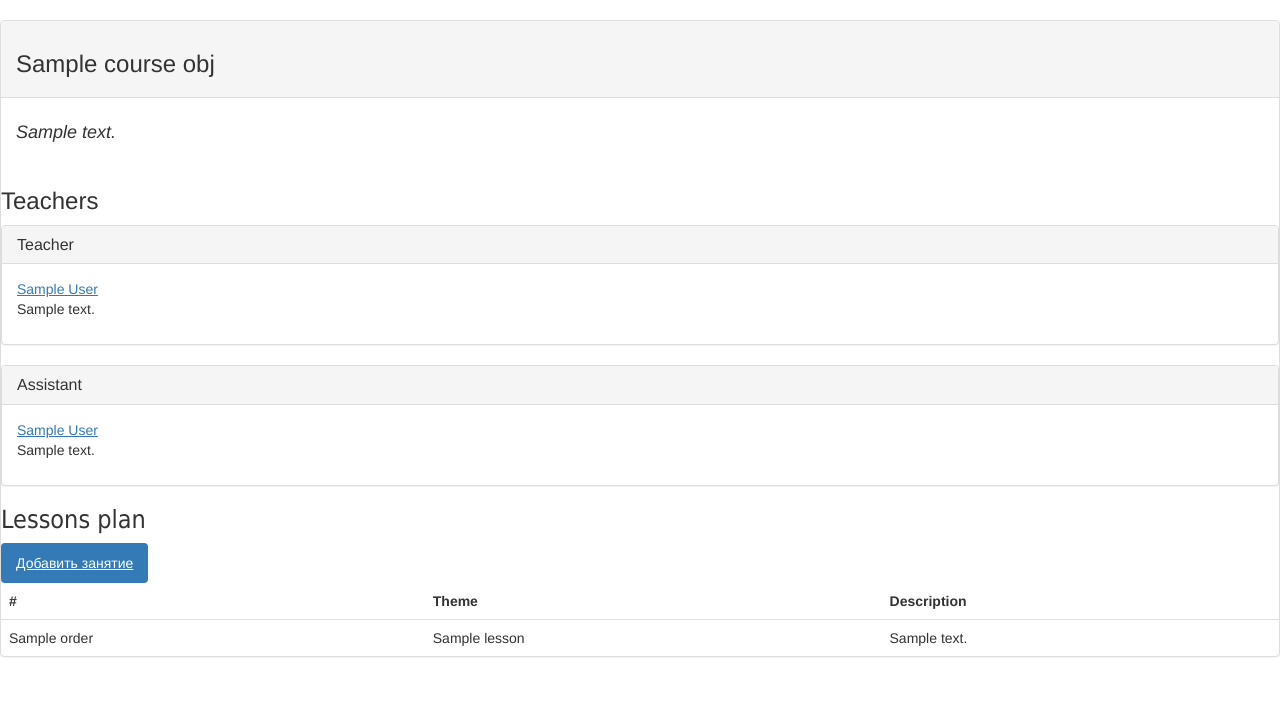
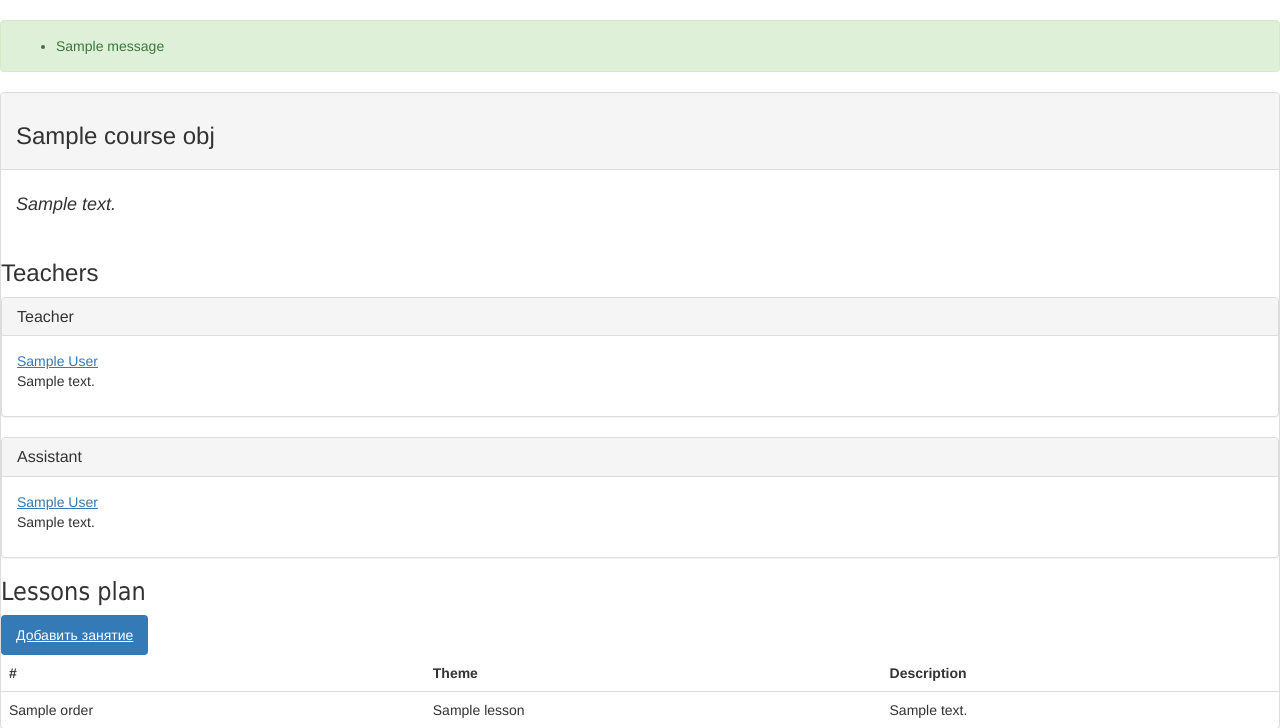
Before and after one commit to ooniversity/ooniversity_django_courses_nix, a Django app: template templates/courses/detail.html in a window 1280 px wide. Shown: the part 52-780 px from the top of the page. Before the commit the page ends 709 px from the top, so only its background shows below. Run offline with Django 3.2, Linux system fonts and the light colour scheme; the template is opened without the code that fills it: most values are stand-ins (such as "Sample title", 1, 10 or a date in 2020); one stand-in notice (Sample message) is shown; some libraries are stand-ins or nearby versions.

Commit message:
dj_8_1(2)

```diff
--- a/courses/views.py
+++ b/courses/views.py
@@ -42,7 +42,7 @@ def edit(request, course_id):
         if form.is_valid():
             student = form.save()
             messages.success(request, 'The changes have been saved.')
-            return redirect('/')
+            return redirect('/courses/'+course_id)
     else:
         form = CourseModelForm(instance=course)
     return render(request, 'courses/edit.html',
@@ -50,7 +50,7 @@ def edit(request, course_id):
 
 
 def remove(request, course_id):
-    course = Course.objects.get(id = course_id)
+    course = Course.objects.get(id=course_id)
 
     if request.method == 'POST':
         course.delete()
@@ -69,6 +69,6 @@ def add_lesson(request, course_id):
             messages.success(request, 'Lesson ' + instance.subject + ' has been successfully added.')
             return redirect('/courses/' + course_id)
     else:
-        form = LessonModelForm()
+        form = LessonModelForm(initial={'course': course_id})
     return render(request, 'courses/add_lesson.html',
                   {'form': form})
--- a/templates/courses/detail.html
+++ b/templates/courses/detail.html
@@ -7,6 +7,16 @@
 
 
 {% block content %}
+{% if messages %}
+<div class="alert alert-success" role="alert">
+    <ul class="messages">
+        {% for message in messages %}
+        <li
+        {% if message.tags %} class="{{ message.tags }}"{% endif %}>{{ message }}</li>
+        {% endfor %}
+    </ul>
+</div>
+{% endif %}
 <div class="panel panel-default">
     <!-- Default panel contents -->
     <div class="panel-heading">
```
Also changed, not shown: db.sqlite3.
